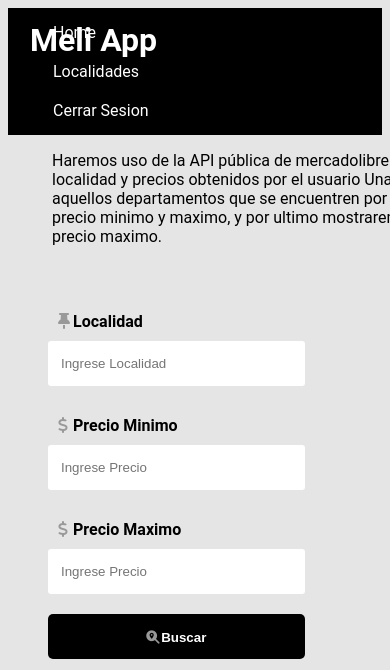
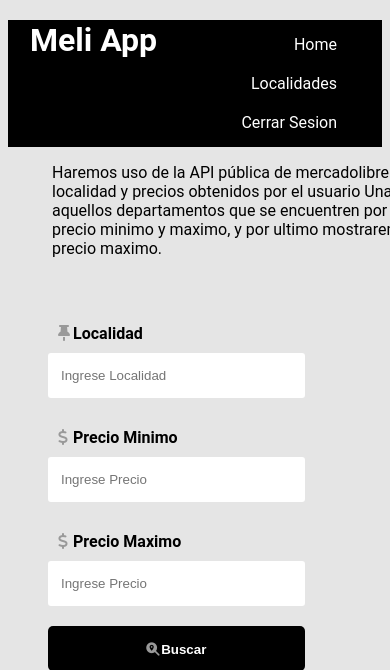
Before and after one commit to SolaligueJoel/Proyecto-Integrador, a Flask app: page /home in a window 390 px wide; the page is wider, and only the part inside the window is pictured. Shown: the top 670 px of that part. Run offline with Flask 2, Linux system fonts and the light colour scheme; a user stored in the database is signed in; some libraries are stand-ins or nearby versions.

Commit message:
Cambios en responsive

```diff
--- a/static/css/home.css
+++ b/static/css/home.css
@@ -24,6 +24,8 @@ body {
 
 .nav-enlace:hover{
     background: gray;
+	margin-inline-end: 10px;
+
 }
 
 nav{
@@ -31,6 +33,8 @@ nav{
     background: black;
     padding: 10px;
     justify-content: flex-end;
+
+
 }
 
 .parrafo{
@@ -122,9 +126,13 @@ main {
 
 @media screen and (max-width:800px){
     nav{
+		display: flex;
         padding: 5px 15px;
+		margin-top: 20px;
         flex-direction: column;
+		text-align: right;
     }
+
 	.formulario__btn {
 		width: 100%;
 	}
```
Also changed, not shown: localidad.db.
